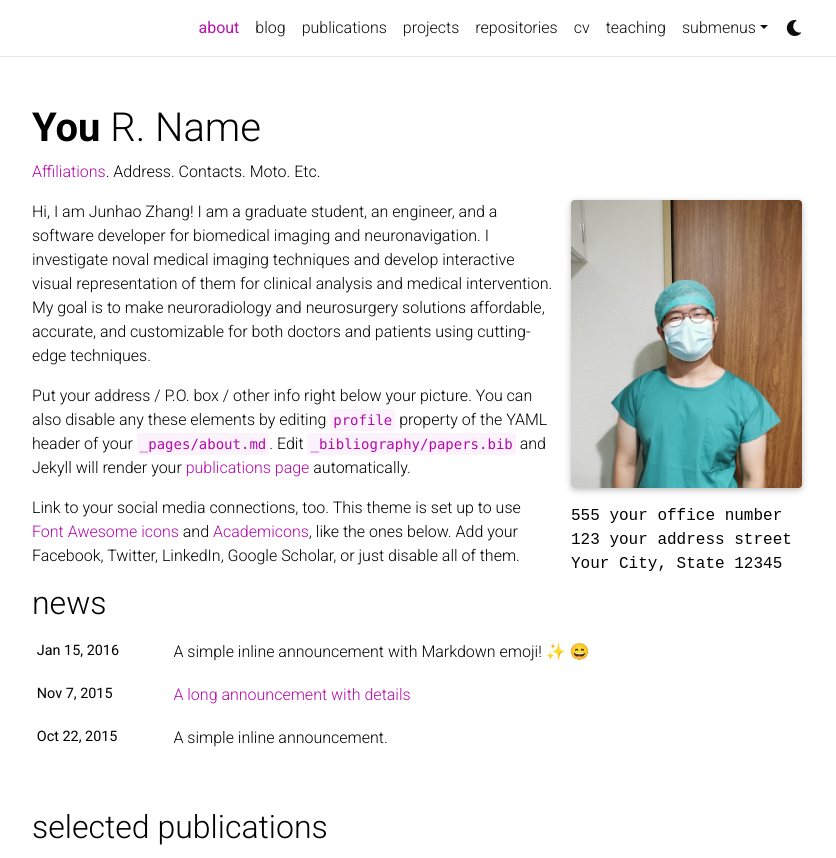
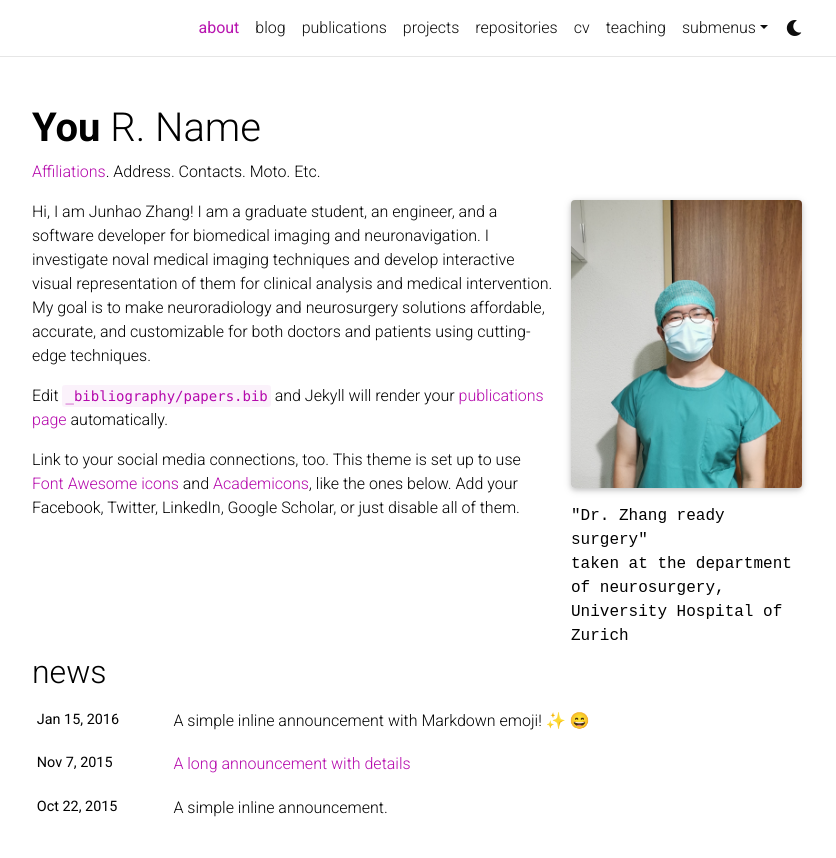
Before and after one commit to Junha0Zhang/junha0Zhang.github.io, a Jekyll site: the page built from _pages/about.md, in a window 1280 px wide and 1217 px high, cut to the strip 0-858 px from the top of the window. Shown: the whole strip, without its empty margins (223-1059 px from the left). Built offline with Jekyll 4.4.1, drawn with Linux system fonts in a browser that asks for light colours; full-size pictures stand in for the smaller copies a plugin makes; emoji names are drawn with the system emoji font; comment, search, counter and statistics services are not loaded; a style sheet for code colours, icons or effects is not loaded.

Commit message:
Update about.md

```diff
--- a/_pages/about.md
+++ b/_pages/about.md
@@ -9,9 +9,9 @@ profile:
   image: prof_pic.jpg
   image_circular: false # crops the image to make it circular
   address: >
-    <p>555 your office number</p>
-    <p>123 your address street</p>
-    <p>Your City, State 12345</p>
+    <p>"Dr. Zhang ready surgery"</p>
+    <p>taken at the department of neurosurgery,</p>
+    <p>University Hospital of Zurich</p>
 
 news: true  # includes a list of news items
 selected_papers: true # includes a list of papers marked as "selected={true}"
@@ -20,6 +20,6 @@ social: true  # includes social icons at the bottom of the page
 
 Hi, I am Junhao Zhang! I am a graduate student, an engineer, and a software developer for biomedical imaging and neuronavigation. I investigate noval medical imaging techniques and develop interactive visual representation of them for clinical analysis and medical intervention. My goal is to make neuroradiology and neurosurgery solutions affordable, accurate, and customizable for both doctors and patients using cutting-edge techniques.
 
-Put your address / P.O. box / other info right below your picture. You can also disable any these elements by editing `profile` property of the YAML header of your `_pages/about.md`. Edit `_bibliography/papers.bib` and Jekyll will render your [publications page](/al-folio/publications/) automatically.
+Edit `_bibliography/papers.bib` and Jekyll will render your [publications page](/al-folio/publications/) automatically.
 
 Link to your social media connections, too. This theme is set up to use [Font Awesome icons](http://fortawesome.github.io/Font-Awesome/) and [Academicons](https://jpswalsh.github.io/academicons/), like the ones below. Add your Facebook, Twitter, LinkedIn, Google Scholar, or just disable all of them.
```
